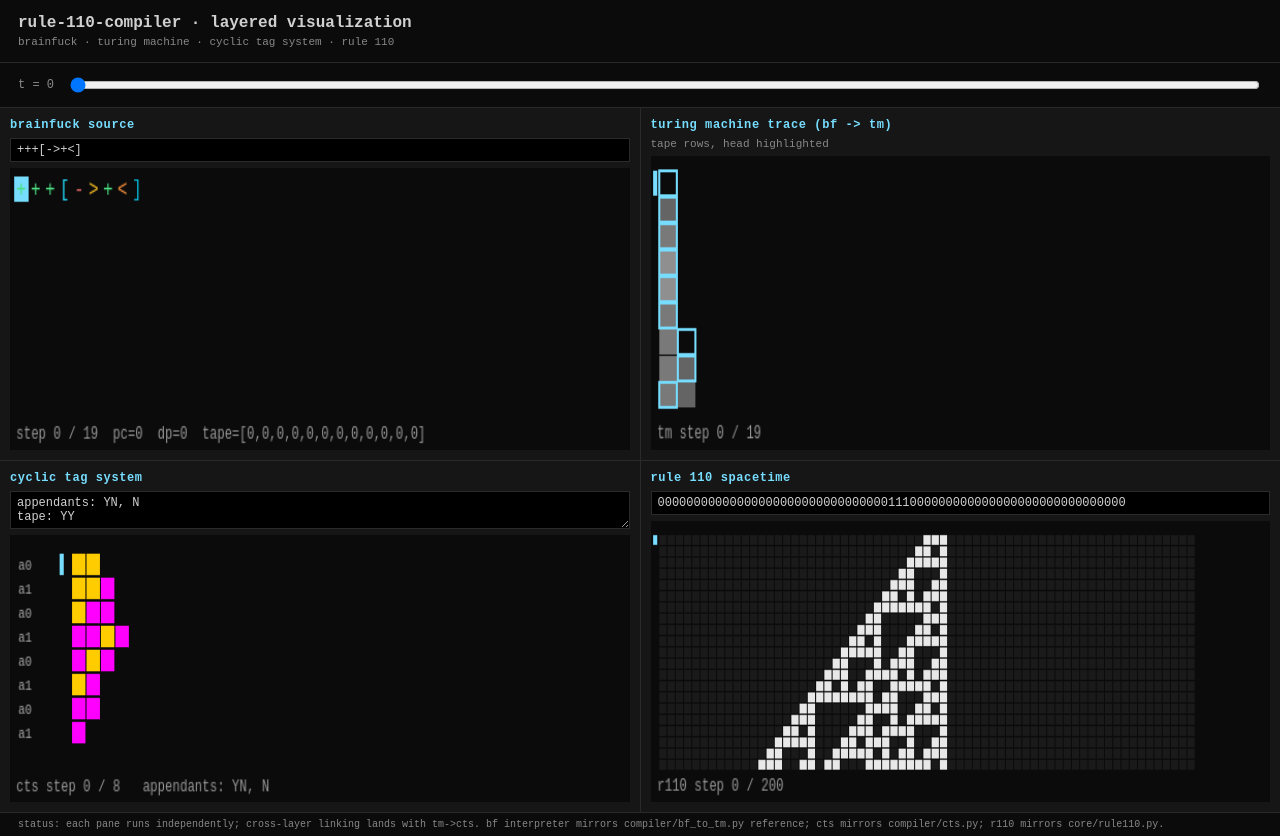
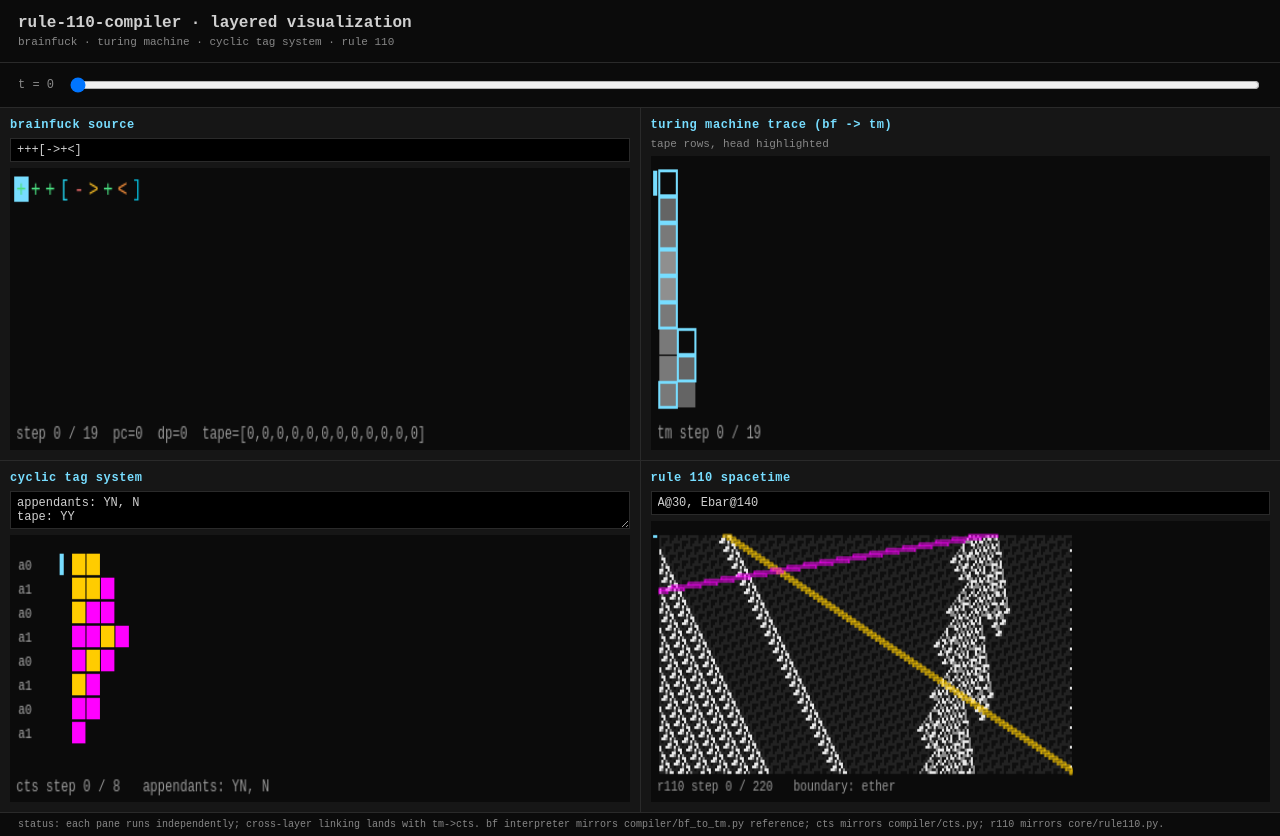
Before and after one commit to mvrozanti/rule-110-compiler, a plain HTML site: page viz/index.html in a window 1280 px wide. Drawn offline with Linux system fonts and the light colour scheme.

Commit message:
feat(viz): glider catalog and ether-aware rule 110 spacetime
major visualization upgrade. the rule 110 pane now accepts two input forms:

  raw bitstring "00111..."         (legacy, zero boundary)
  placement spec "A@30,Ebar@140"   (uses ether boundary)

placement spec means: in a 200-cell ether-bedded state, drop the named
glider at (or near) the given column, snapping to its required ether phase.
the verified cook gliders (a, b, c, ebar) are mirrored from core/gliders.py
into viz/gliders.js so users can compose any combination of them.

rendering changes:
  - ether cells (state matches expected ether at this t) render in dark gray
    so the background visually recedes;
  - cells deviating from ether render as bright (computation pops);
  - each placed glider gets a colored outline along its projected trajectory
    (a yellow / b orange / c cyan / ebar magenta per viz/colors.js);
  - smaller default cell size (2-6 px) so a 200-cell-wide state fits.

infrastructure: viz/gliders.js exports the cook glider data verbatim plus
helpers etherAt(), etherWindow(), placeGlider(), buildICFromPlacements().
viz/viz.js's r110 step optionally uses ether boundary; cross-pane t slider
unchanged.

no python code changed; 55 tests still pass. js parses clean under
`node --check`.

Co-Authored-By: Claude Opus 4.7 (1M context) <noreply@anthropic.com>

```diff
--- /dev/null
+++ b/viz/gliders.js
@@ -0,0 +1,78 @@
+// Verified Cook gliders, mirrored from core/gliders.py.
+// Each entry: name, period, displacement, left_phase, delta (offset, value).
+// To place glider G starting at absolute position p, require p % 14 == G.left_phase
+// then set state[p + offset] = value for each (offset, value) in delta.
+
+export const ETHER = [1, 1, 1, 1, 1, 0, 0, 0, 1, 0, 0, 1, 1, 0];
+
+export function etherAt(i) {
+  return ETHER[((i % 14) + 14) % 14];
+}
+
+export function etherWindow(start, length) {
+  const out = new Array(length);
+  for (let i = 0; i < length; i++) out[i] = etherAt(start + i);
+  return out;
+}
+
+export const GLIDERS = {
+  A: {
+    name: "A", period: 3, displacement: 2, left_phase: 3,
+    delta: [[0, 0], [2, 1], [3, 1]],
+    color: "#fc0",
+  },
+  B: {
+    name: "B", period: 4, displacement: -2, left_phase: 9,
+    delta: [[0, 1], [1, 1], [5, 0], [6, 0], [8, 0], [9, 0],
+            [10, 1], [11, 1], [14, 1], [15, 1]],
+    color: "#f80",
+  },
+  C: {
+    name: "C", period: 7, displacement: 0, left_phase: 3,
+    delta: [[0, 0], [1, 0], [6, 1], [10, 1]],
+    color: "#0ff",
+  },
+  Ebar: {
+    name: "Ebar", period: 30, displacement: -8, left_phase: 10,
+    delta: [[0, 1], [2, 0], [4, 0], [8, 0], [9, 1], [11, 1], [13, 1]],
+    color: "#f0f",
+  },
+};
+
+export function placeGlider(state, g, anchor) {
+  let adjustedAnchor = anchor;
+  const phaseHere = ((adjustedAnchor % 14) + 14) % 14;
+  if (phaseHere !== g.left_phase) {
+    adjustedAnchor += (g.left_phase - phaseHere + 14) % 14;
+  }
+  const placed = [];
+  for (const [offset, value] of g.delta) {
+    const pos = adjustedAnchor + offset;
+    if (pos >= 0 && pos < state.length) {
+      state[pos] = value;
+      placed.push(pos);
+    }
+  }
+  return { anchor: adjustedAnchor, placedCells: placed };
+}
+
+// Parse a placement string like "A@30,Ebar@80,C@200" into a state of width `width`
+// preloaded with ether. Returns { state, placements: [{glider, anchor, placedCells}] }.
+export function buildICFromPlacements(spec, width) {
+  const state = etherWindow(0, width);
+  const placements = [];
+  if (!spec || !spec.trim()) {
+    return { state, placements };
+  }
+  for (const item of spec.split(",")) {
+    const m = item.trim().match(/^(\w+)\s*@\s*(-?\d+)$/);
+    if (!m) continue;
+    const [, name, posStr] = m;
+    const g = GLIDERS[name];
+    if (!g) continue;
+    const desired = parseInt(posStr, 10);
+    const info = placeGlider(state, g, desired);
+    placements.push({ glider: g, ...info });
+  }
+  return { state, placements };
+}
--- a/viz/index.html
+++ b/viz/index.html
@@ -62,7 +62,7 @@
     </section>
     <section class="pane">
       <h2>rule 110 spacetime</h2>
-      <div class="input-row"><input id="r110Input" type="text" value=""></div>
+      <div class="input-row"><input id="r110Input" type="text" value="" placeholder="bitstring or e.g. A@30,Ebar@140,C@180"></div>
       <canvas id="r110Canvas" width="600" height="200"></canvas>
     </section>
   </div>
--- a/viz/viz.js
+++ b/viz/viz.js
@@ -14,26 +14,27 @@ import {
   ACCENT, BG, BF_OP, CELL_OFF, CELL_ON, CTS_N, CTS_Y,
   ETHER_OFF, ETHER_ON, stateColor,
 } from "./colors.js";
+import { GLIDERS, buildICFromPlacements, etherAt, etherWindow } from "./gliders.js";
 
 const RULE_110 = {
   "111": 0, "110": 1, "101": 1, "100": 0,
   "011": 1, "010": 1, "001": 1, "000": 0,
 };
 
-function r110Step(state) {
+function r110Step(state, useEther) {
   const next = new Array(state.length);
   for (let i = 0; i < state.length; i++) {
-    const l = i > 0 ? state[i-1] : 0;
+    const l = i > 0 ? state[i-1] : (useEther ? etherAt(i-1) : 0);
     const c = state[i];
-    const r = i < state.length - 1 ? state[i+1] : 0;
+    const r = i < state.length - 1 ? state[i+1] : (useEther ? etherAt(i+1) : 0);
     next[i] = RULE_110[`${l}${c}${r}`];
   }
   return next;
 }
 
-function r110History(initial, steps) {
+function r110History(initial, steps, useEther) {
   const h = [initial.slice()];
-  for (let t = 0; t < steps; t++) h.push(r110Step(h[h.length-1]));
+  for (let t = 0; t < steps; t++) h.push(r110Step(h[h.length-1], useEther));
   return h;
 }
 
@@ -118,9 +119,15 @@ function ctsTrace(spec, maxSteps = 200) {
 }
 
 // --- Rule 110 IC parsing ---
+// Accepts either a raw bitstring "00111..." or a glider-placement spec
+// "A@30,Ebar@80,C@200". The placement form requires ether boundary.
 
-function parseR110IC(text) {
-  return text.trim().split("").map(c => c === "1" ? 1 : 0);
+function parseR110IC(text, width) {
+  const t = text.trim();
+  if (/^[01]+$/.test(t)) {
+    return { state: t.split("").map(c => c === "1" ? 1 : 0), placements: [], useEther: false };
+  }
+  return { ...buildICFromPlacements(t, width), useEther: true };
 }
 
 // --- Rendering ---
@@ -210,11 +217,11 @@ function drawCTS(ctx, spec, trace, t, w, h) {
   ctx.fillText(`cts step ${Math.min(t, trace.length - 1)} / ${trace.length - 1}   appendants: ${spec.appendants.map(a => a || "_").join(", ")}`, 6, h - 8);
 }
 
-function drawR110(ctx, hist, t, w, h) {
+function drawR110(ctx, hist, t, w, h, placements, useEther) {
   ctx.fillStyle = BG;
   ctx.fillRect(0, 0, w, h);
   const width = hist[0].length;
-  const cellSize = Math.min(8, Math.floor((w - 20) / width));
+  const cellSize = Math.min(6, Math.max(2, Math.floor((w - 20) / width)));
   const rows = Math.min(hist.length, Math.floor((h - 30) / cellSize));
   const startStep = Math.max(0, Math.min(t, hist.length - 1) - rows + 1);
   for (let r = 0; r < rows; r++) {
@@ -223,17 +230,47 @@ function drawR110(ctx, hist, t, w, h) {
     const row = hist[stepIdx];
     const y = r * cellSize + 10;
     for (let c = 0; c < width; c++) {
-      ctx.fillStyle = row[c] ? CELL_ON : ETHER_OFF;
-      ctx.fillRect(c * cellSize + 8, y, cellSize - 1, cellSize - 1);
+      let color;
+      if (useEther) {
+        const expected = etherAt(c + 4 * stepIdx);
+        if (row[c] === expected) {
+          color = expected ? "#222" : "#0f0f0f";
+        } else {
+          color = row[c] ? "#e8e8e8" : "#888";
+        }
+      } else {
+        color = row[c] ? CELL_ON : ETHER_OFF;
+      }
+      ctx.fillStyle = color;
+      ctx.fillRect(c * cellSize + 8, y, cellSize, cellSize);
+    }
+    if (placements && placements.length) {
+      for (const p of placements) {
+        const projectedAnchor = p.anchor + stepIdx * p.glider.displacement;
+        const minOff = Math.min(...p.glider.delta.map(d => d[0]));
+        const maxOff = Math.max(...p.glider.delta.map(d => d[0]));
+        const left = projectedAnchor + minOff;
+        const right = projectedAnchor + maxOff;
+        if (right >= 0 && left < width) {
+          ctx.strokeStyle = p.glider.color;
+          ctx.lineWidth = 1;
+          ctx.strokeRect(
+            Math.max(0, left) * cellSize + 8,
+            y,
+            (Math.min(width, right + 1) - Math.max(0, left)) * cellSize,
+            cellSize
+          );
+        }
+      }
     }
     if (stepIdx === Math.min(t, hist.length - 1)) {
       ctx.fillStyle = ACCENT;
-      ctx.fillRect(2, y, 4, cellSize - 1);
+      ctx.fillRect(2, y, 4, cellSize);
     }
   }
   ctx.fillStyle = "#999";
-  ctx.font = "12px monospace";
-  ctx.fillText(`r110 step ${Math.min(t, hist.length - 1)} / ${hist.length - 1}`, 6, h - 8);
+  ctx.font = "11px monospace";
+  ctx.fillText(`r110 step ${Math.min(t, hist.length - 1)} / ${hist.length - 1}   boundary: ${useEther ? "ether" : "zero"}`, 6, h - 8);
 }
 
 // --- App state ---
@@ -241,7 +278,7 @@ function drawR110(ctx, hist, t, w, h) {
 const state = {
   bfSrc: "+++[->+<]",
   ctsText: "appendants: YN, N\ntape: YY",
-  r110IC: "00000000000000000000000000000000111000000000000000000000000000000",
+  r110IC: "A@30, Ebar@140",
   t: 0,
   maxT: 200,
 };
@@ -251,6 +288,10 @@ let bfTMTraceCache = null;
 let ctsSpecCache = null;
 let ctsTraceCache = null;
 let r110HistCache = null;
+let r110PlacementsCache = [];
+let r110UseEther = true;
+const R110_WIDTH = 200;
+const R110_STEPS = 220;
 
 function recompute() {
   try {
@@ -264,8 +305,15 @@ function recompute() {
     ctsTraceCache = ctsTrace(ctsSpecCache, 400);
   } catch (e) { ctsSpecCache = { appendants: [], tape: [] }; ctsTraceCache = [{tape:[], cursor:0}]; }
   try {
-    r110HistCache = r110History(parseR110IC(state.r110IC), 200);
-  } catch (e) { r110HistCache = [parseR110IC("0")]; }
+    const parsed = parseR110IC(state.r110IC, R110_WIDTH);
+    r110UseEther = parsed.useEther;
+    r110PlacementsCache = parsed.placements;
+    r110HistCache = r110History(parsed.state, R110_STEPS, parsed.useEther);
+  } catch (e) {
+    r110HistCache = [new Array(R110_WIDTH).fill(0)];
+    r110PlacementsCache = [];
+    r110UseEther = false;
+  }
   state.maxT = Math.max(
     bfTraceCache.history.length,
     ctsTraceCache.length,
@@ -278,7 +326,7 @@ function render() {
   drawBF(document.getElementById("bfCanvas").getContext("2d"), state.bfSrc, bfTraceCache, t, document.getElementById("bfCanvas").width, document.getElementById("bfCanvas").height);
   drawTM(document.getElementById("tmCanvas").getContext("2d"), state.bfSrc, bfTMTraceCache, t, document.getElementById("tmCanvas").width, document.getElementById("tmCanvas").height);
   drawCTS(document.getElementById("ctsCanvas").getContext("2d"), ctsSpecCache, ctsTraceCache, t, document.getElementById("ctsCanvas").width, document.getElementById("ctsCanvas").height);
-  drawR110(document.getElementById("r110Canvas").getContext("2d"), r110HistCache, t, document.getElementById("r110Canvas").width, document.getElementById("r110Canvas").height);
+  drawR110(document.getElementById("r110Canvas").getContext("2d"), r110HistCache, t, document.getElementById("r110Canvas").width, document.getElementById("r110Canvas").height, r110PlacementsCache, r110UseEther);
   document.getElementById("tValue").textContent = String(t);
   document.getElementById("tSlider").max = String(state.maxT - 1);
 }
```
